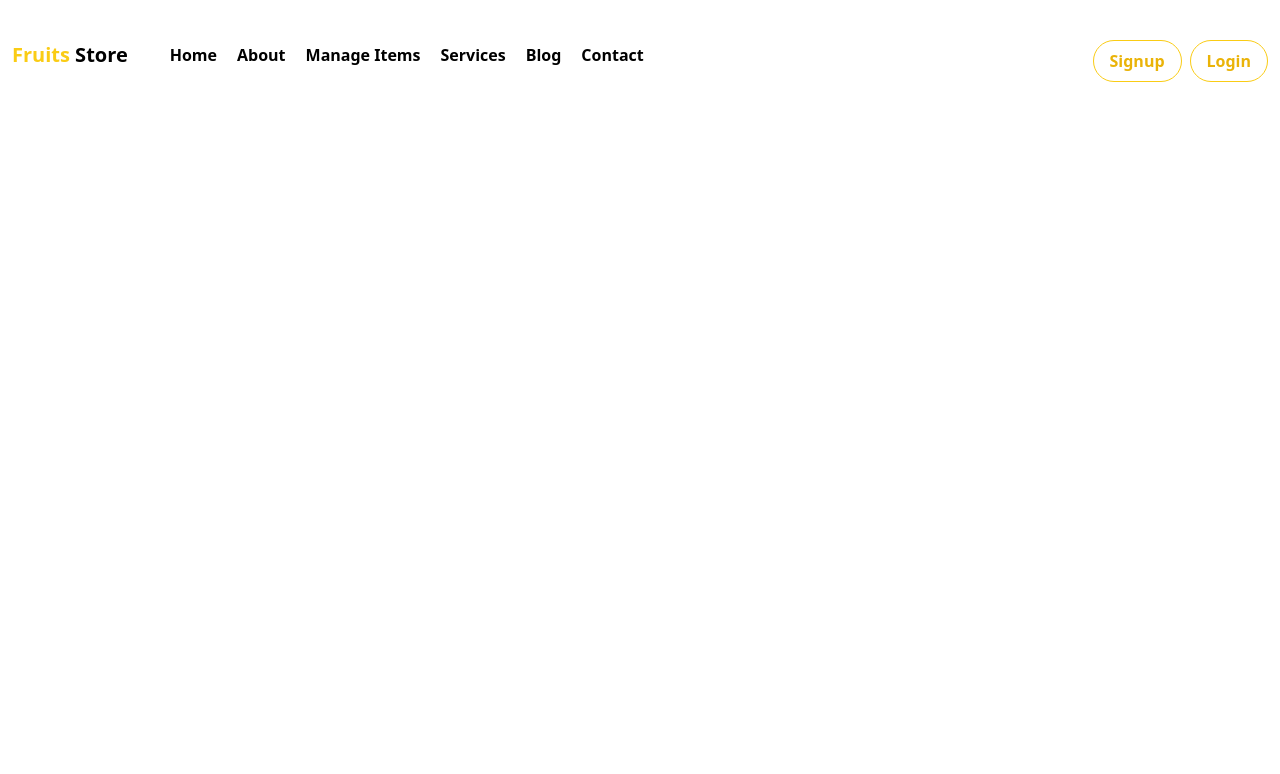
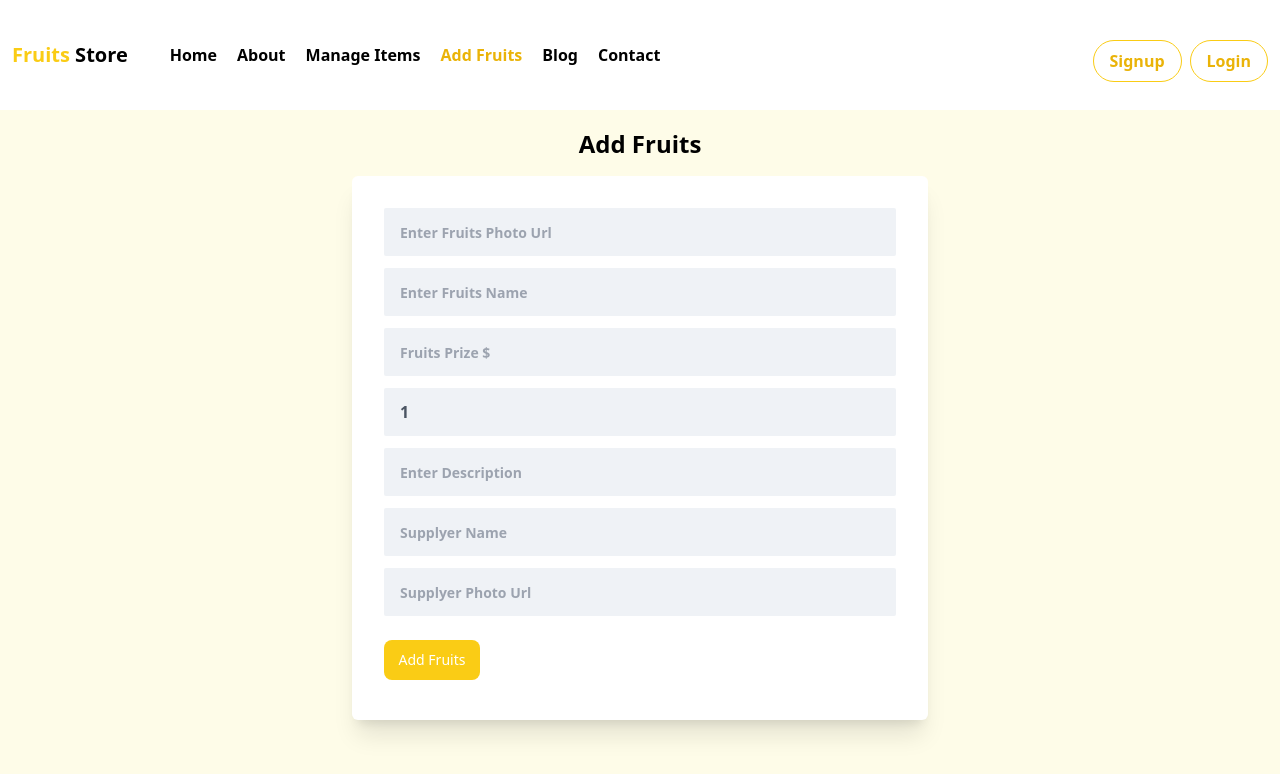
Before and after one commit to emon84090/fruits-store-client-site, a React (Create React App) app: page /addfruits in a window 1280 px wide. Shown: the top 774 px of the page. Built offline with nearby package versions, Linux system fonts and the light colour scheme.

Commit message:
fruits add system done

```diff
--- /dev/null
+++ b/src/Addfruits.js
@@ -0,0 +1,83 @@
+import axios from 'axios';
+import React, { useState } from 'react';
+import { useNavigate } from 'react-router-dom';
+import Alert from './components/Alert';
+
+const Addfruits = () => {
+    const navigate = useNavigate();
+    const [addspinner, setAddspinner] = useState(false);
+    const [fruitsinfo, setFruitsinfo] = useState({
+        image: '',
+        name: '',
+        price: '',
+        qty: '1',
+        discription: '',
+        supply_name: '',
+        supply_image: ''
+
+    });
+
+    const handleinput = (e) => {
+
+        setFruitsinfo({ ...fruitsinfo, [e.target.name]: e.target.value })
+    }
+
+    const submitForm = async (e) => {
+        setAddspinner(true);
+        e.preventDefault();
+
+        try {
+            const { data } = await axios.post(`http://localhost:5000/addfoods`, fruitsinfo);
+            console.log(data);
+            setAddspinner(false);
+            Alert('food added success', 'success');
+            navigate('/managefruits');
+
+        } catch (err) {
+            setAddspinner(false);
+            Alert('food added faild', 'error');
+        }
+
+    }
+
+    return (
+        <>
+            <section className='pt-32 bg-yellow-50 pb-5 min-h-screen'>
+                <div className="container mx-auto">
+                    <h2 className='text-center text-2xl font-semibold mb-4 capitalize'>Add fruits</h2>
+                    <div className="fruits-add-form rounded-md max-w-xl p-8 mx-auto bg-white shadow-xl w-full">
+                        <form onSubmit={submitForm}>
+                            <div className="input-field mb-3">
+                                <input onChange={handleinput} placeholder='enter fruits photo url' className='p-4 w-full h-12 outline-none rounded-sm placeholder:capitalize placeholder:text-sm bg-slate-300 bg-opacity-30 font-semibold text-gray-600' type="text" name="image" required />
+                            </div>
+
+                            <div className="input-field mb-3">
+                                <input onChange={handleinput} placeholder='enter fruits name' className='p-4 w-full h-12 outline-none rounded-sm placeholder:capitalize placeholder:text-sm bg-slate-300 bg-opacity-30 font-semibold text-gray-600' type="text" name="name" required />
+                            </div>
+                            <div className="input-field mb-3">
+                                <input onChange={handleinput} placeholder='fruits prize $' className='p-4 w-full h-12 outline-none rounded-sm placeholder:capitalize placeholder:text-sm bg-slate-300 bg-opacity-30 font-semibold text-gray-600' type="text" name="price" required />
+                            </div>
+                            <div className="input-field mb-3">
+                                <input value={fruitsinfo.qty} onChange={handleinput} placeholder='Quantity' className='p-4 w-full h-12 outline-none rounded-sm placeholder:capitalize placeholder:text-sm bg-slate-300 bg-opacity-30 font-semibold text-gray-600' type="number" name="qty" required />
+                            </div>
+                            <div className="input-field mb-3">
+                                <input onChange={handleinput} placeholder='Enter Description' className='p-4 w-full h-12 outline-none rounded-sm placeholder:capitalize placeholder:text-sm bg-slate-300 bg-opacity-30 font-semibold text-gray-600' type="text" name="discription" required />
+                            </div>
+                            <div className="input-field mb-3">
+                                <input onChange={handleinput} placeholder='supplyer name' className='p-4 w-full h-12 outline-none rounded-sm placeholder:capitalize placeholder:text-sm bg-slate-300 bg-opacity-30 font-semibold text-gray-600' type="text" name="supply_name" required />
+                            </div>
+                            <div className="input-field mb-3">
+                                <input onChange={handleinput} placeholder='supplyer photo url' className='p-4 w-full h-12 outline-none rounded-sm placeholder:capitalize placeholder:text-sm bg-slate-300 bg-opacity-30 font-semibold text-gray-600' type="text" name="supply_image" required />
+                            </div>
+                            <button type="submit" class="mt-3 focus:outline-none capitalize text-white bg-yellow-400 hover:bg-yellow-500 focus:ring-4 focus:ring-yellow-300 font-medium rounded-lg text-sm w-24 py-2.5 mr-2 mb-2 dark:focus:ring-yellow-900">Add fruits  {addspinner && <i className='bx bx-loader-alt text-sm animate-spin ml-1'></i>}</button>
+                        </form>
+                    </div>
+
+                </div>
+
+            </section>
+        </>
+    );
+};
+
+export default Addfruits;
--- a/src/App.js
+++ b/src/App.js
@@ -8,6 +8,7 @@ import Login from './components/user-authentication/Login';
 import Registration from './components/user-authentication/Registration';
 import Singleinventory from './components/Singleinventory';
 import Managefruits from './components/Managefruits';
+import Addfruits from './Addfruits';
 
 
 const App = () => {
@@ -22,6 +23,7 @@ const App = () => {
 
         <Route path='/inventory/:id' element={<Singleinventory></Singleinventory>}></Route>
         <Route path='/managefruits' element={<Managefruits></Managefruits>}></Route>
+        <Route path='/addfruits' element={<Addfruits></Addfruits>}></Route>
       </Routes>
 
 
--- a/src/components/Header.js
+++ b/src/components/Header.js
@@ -43,9 +43,9 @@ const Header = () => {
                                     </NavLink></li>
                                     <li><NavLink
                                         className={({ isActive }) => (`font-semibold text-md capitalize ${isActive ? "text-yellow-500" : ""}`)}
-                                        to='/home'
+                                        to='/addfruits'
                                     >
-                                        Services
+                                        Add fruits
                                     </NavLink></li>
                                     <li><NavLink
                                         className={({ isActive }) => (`font-semibold text-md capitalize ${isActive ? "text-yellow-500" : ""}`)}
--- a/src/components/Managefruits.js
+++ b/src/components/Managefruits.js
@@ -34,7 +34,7 @@ const Managefruits = () => {
     }
     return (
         <>
-            <section className='pt-32'>
+            <section className='pt-32 bg-yellow-50 h-screen'>
                 <div className="container mx-auto px-2">
                     <div className="relative overflow-x-auto shadow-md sm:rounded-lg">
                         <table className="w-full text-sm text-left text-gray-500 dark:text-gray-400">
```
